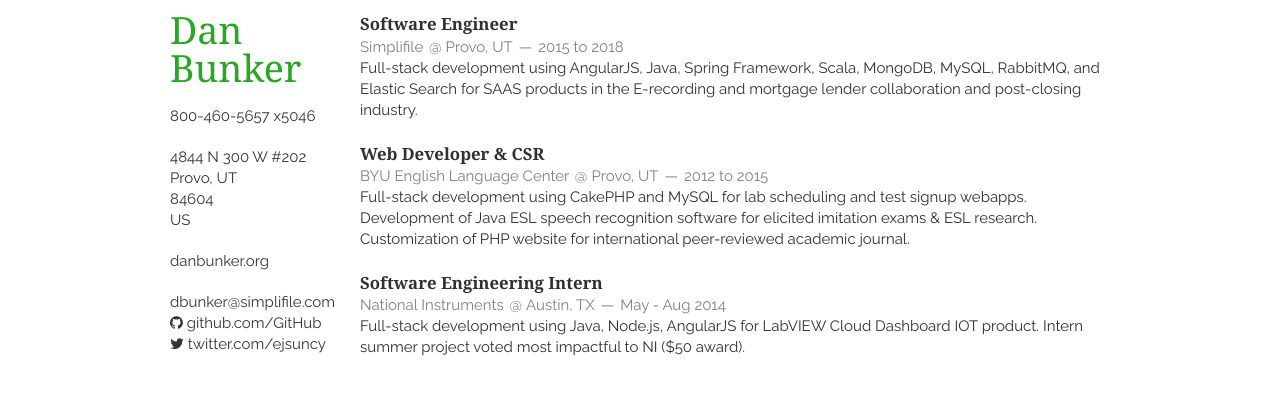
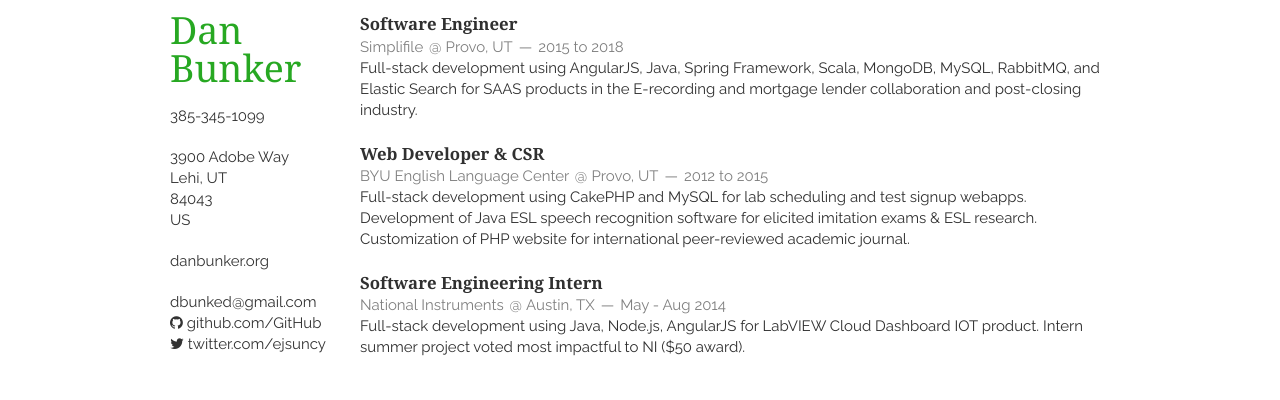
Before and after one commit to ejsuncy/ejsuncy.github.io, a Jekyll site: the page built from index.html, in a window 1280 px wide. Shown: the part 170-570 px from the top of the page. Built offline with Jekyll 4.4.1, drawn with Linux system fonts in a browser that asks for light colours; nearby versions of some CDN libraries; Markdown is read by kramdown in place of the engine named in the settings; the list of posts is cut into pages by our own code.

Commit message:
Update _config.yml

```diff
--- a/_config.yml
+++ b/_config.yml
@@ -16,18 +16,18 @@ author: Dan Bunker
 baseurl:
 title: Dan Bunker - Resume
 name: Dan Bunker
-email: dbunker@simplifile.com
-email_full: mailto:dbunker@simplifile.com
+email: dbunked@gmail.com
+email_full: mailto:dbunked@gmail.com
 website: danbunker.org
 website_full: http://danbunker.org
 github: ejsuncy
 twitter: ejsuncy
-tel: 800-460-5657 x5046
-tel_full: 800-460-5657
-google_maps: 'https://www.google.com/maps/place/Simplifile/@40.298103,-111.6647441,17z/data=!4m6!1m3!3m2!1s0x874d900bd7ab7a57:0xc2387a155e232d0d!2sSimplifile!3m1!1s0x874d900bd7ab7a57:0xc2387a155e232d0d'
-address: '4844 N 300 W #202'
-postcode: 84604
-city: Provo, UT
+tel: 385-345-1099
+tel_full: 385-345-1099
+google_maps: 'https://goo.gl/maps/mCc6RA7Bkds'
+address: '3900 Adobe Way'
+postcode: 84043
+city: Lehi, UT
 country: US
 google_analytics: UA-47021101-8
 
```
